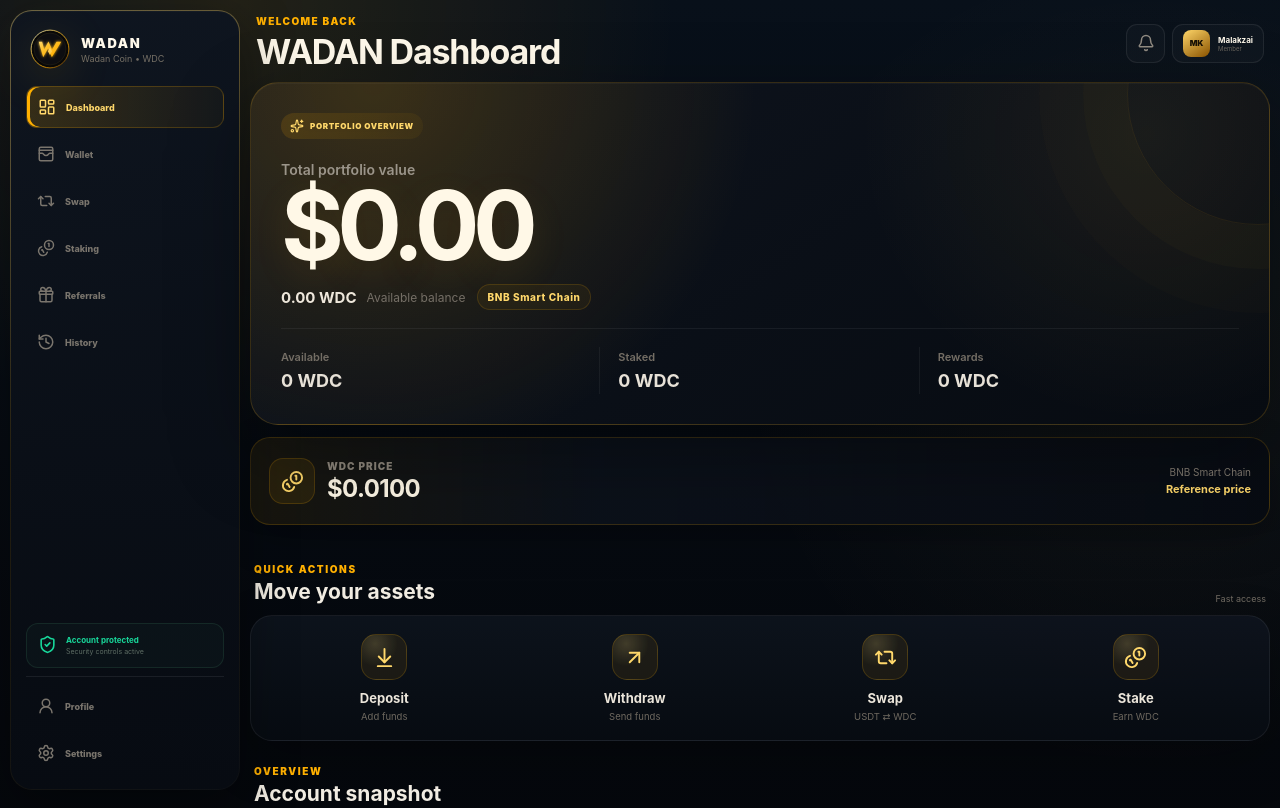
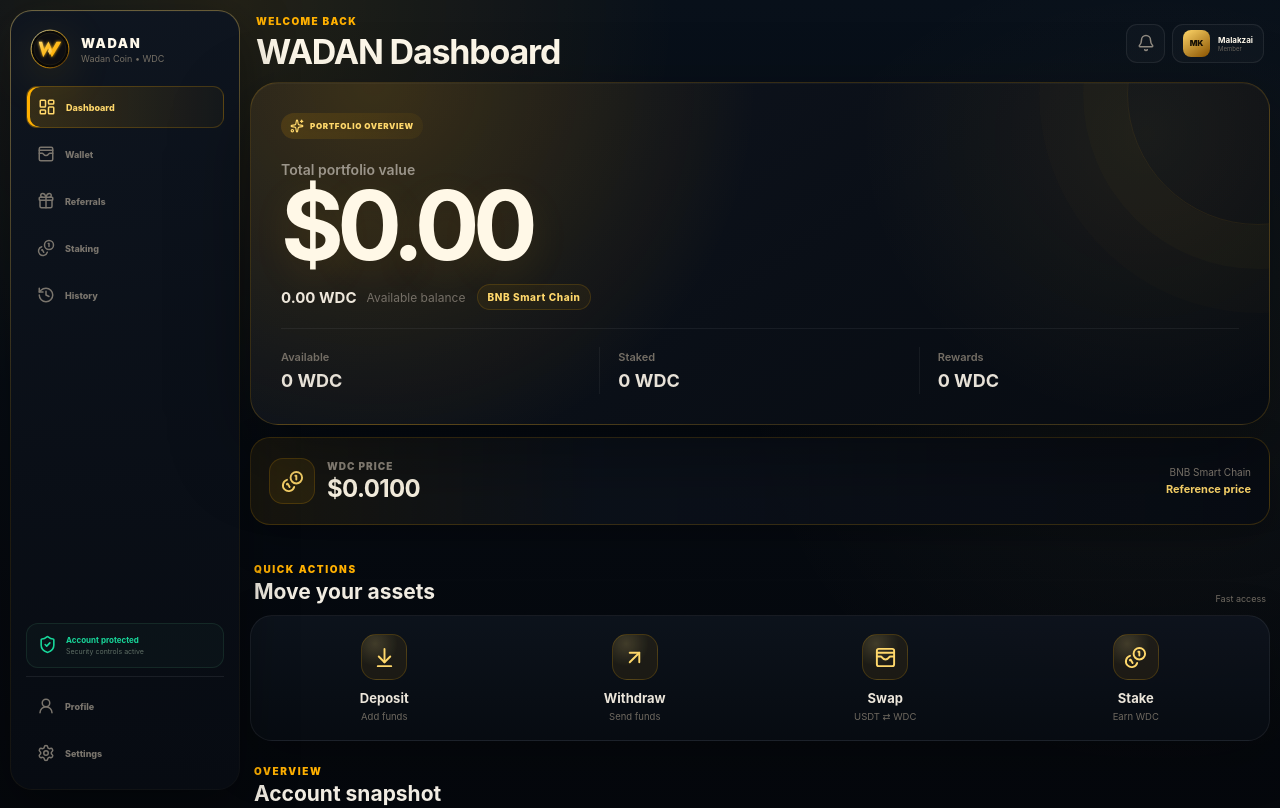
Before and after one commit to mkmalakzai/WadanApp, a Next.js app: page /dashboard in a window 1280 px wide. Shown: the top 808 px of the page. Built offline with nearby package versions, Linux system fonts and the light colour scheme.

Commit message:
Update app/dashboard/page.tsx navigation for referrals and wallet-contained swap

```diff
--- a/app/dashboard/page.tsx
+++ b/app/dashboard/page.tsx
@@ -10,7 +10,6 @@ import {
   History,
   Home,
   LayoutDashboard,
-  Repeat2,
   Settings,
   ShieldCheck,
   Sparkles,
@@ -40,9 +39,8 @@ export default function DashboardPage() {
         <nav className="dash-nav">
           <Link className="active" href="/dashboard"><LayoutDashboard size={18}/> Dashboard</Link>
           <Link href="/wallet"><WalletCards size={18}/> Wallet</Link>
-          <a href="#"><Repeat2 size={18}/> Swap</a>
+          <Link href="/referrals"><Gift size={18}/> Referrals</Link>
           <a href="#"><Coins size={18}/> Staking</a>
-          <a href="#"><Gift size={18}/> Referrals</a>
           <a href="#"><History size={18}/> History</a>
         </nav>
 
@@ -111,7 +109,7 @@ export default function DashboardPage() {
           <div className="action-dock">
             <Link href="/wallet/deposit" className="action-link"><span><ArrowDownToLine size={23}/></span><strong>Deposit</strong><small>Add funds</small></Link>
             <Link href="/wallet/withdraw" className="action-link"><span><ArrowUpRight size={23}/></span><strong>Withdraw</strong><small>Send funds</small></Link>
-            <a href="#" className="action-link"><span><Repeat2 size={23}/></span><strong>Swap</strong><small>USDT ⇄ WDC</small></a>
+            <Link href="/wallet/swap" className="action-link"><span><WalletCards size={23}/></span><strong>Swap</strong><small>USDT ⇄ WDC</small></Link>
             <a href="#" className="action-link"><span><Coins size={23}/></span><strong>Stake</strong><small>Earn WDC</small></a>
           </div>
         </section>
@@ -200,7 +198,7 @@ export default function DashboardPage() {
         <nav className="dash-mobile-nav gradient-border">
           <Link className="active" href="/dashboard"><Home size={19}/><span>Home</span></Link>
           <Link href="/wallet"><WalletCards size={19}/><span>Wallet</span></Link>
-          <a href="#"><Repeat2 size={19}/><span>Swap</span></a>
+          <Link href="/referrals"><Gift size={19}/><span>Referral</span></Link>
           <a href="#"><Coins size={19}/><span>Stake</span></a>
           <a href="#"><UserRound size={19}/><span>Profile</span></a>
         </nav>
```
